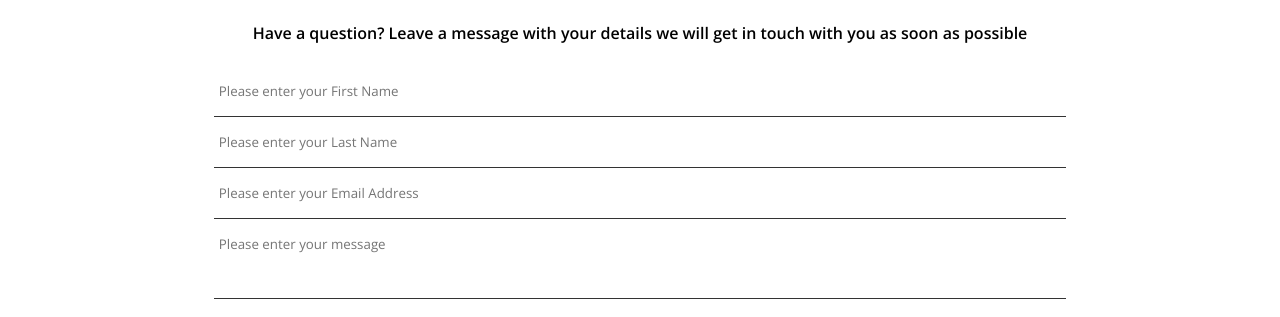
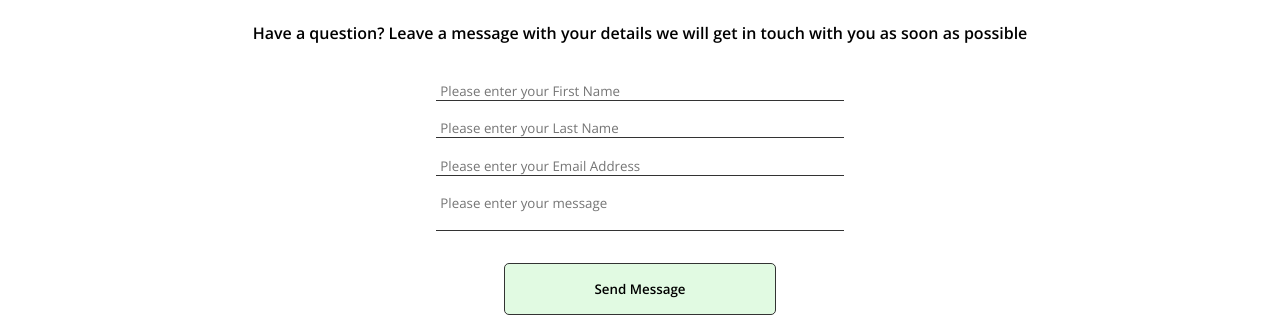
Before and after one commit to babairkx/webDesignKaushik, a plain HTML site: page contact.html in a window 1280 px wide. Shown: the part 638-955 px from the top of the page. Drawn offline with nearby package versions, Linux system fonts and the light colour scheme.

Commit message:
css changes

```diff
--- a/css/styles.css
+++ b/css/styles.css
@@ -185,23 +185,30 @@ img {
 .contact .form-group .form-element textarea {
   border: none;
   border-bottom: 1px solid #333;
-  width: 100%;
+  width: 60%;
   font-family: inherit;
   outline: none;
-  padding: 1rem 0.3rem;
+  padding: 1rem 0.3rem 0rem;
+}
+
+.contact .form-group .form-element {
+  width: 80%;
+  margin: 0 auto;
+  text-align: center;
 }
 
 .contact .form-group .form-element .btn {
-  width: 100%;
+  width: 40%;
   font-family: inherit;
   padding: 1rem 0.3rem;
   margin-top: 1.5rem;
   border: 1px solid #333;
-  background-color: rgba(0, 0, 0, 0);
+  background-color: rgba(196, 246, 198, 0.5);
+  border-radius: 5px;
+  font-weight: 600;
 }
 
 .contact .form-group .form-element textarea {
-  height: 5rem;
   resize: none;
 }
 
@@ -231,4 +238,10 @@ img {
     display: block;
     text-align: center;
   }
+
+  .contact .form-group .form-element input,
+  .contact .form-group .form-element textarea,
+  .contact .form-group .form-element {
+    width: 100%;
+  }
 }
```
